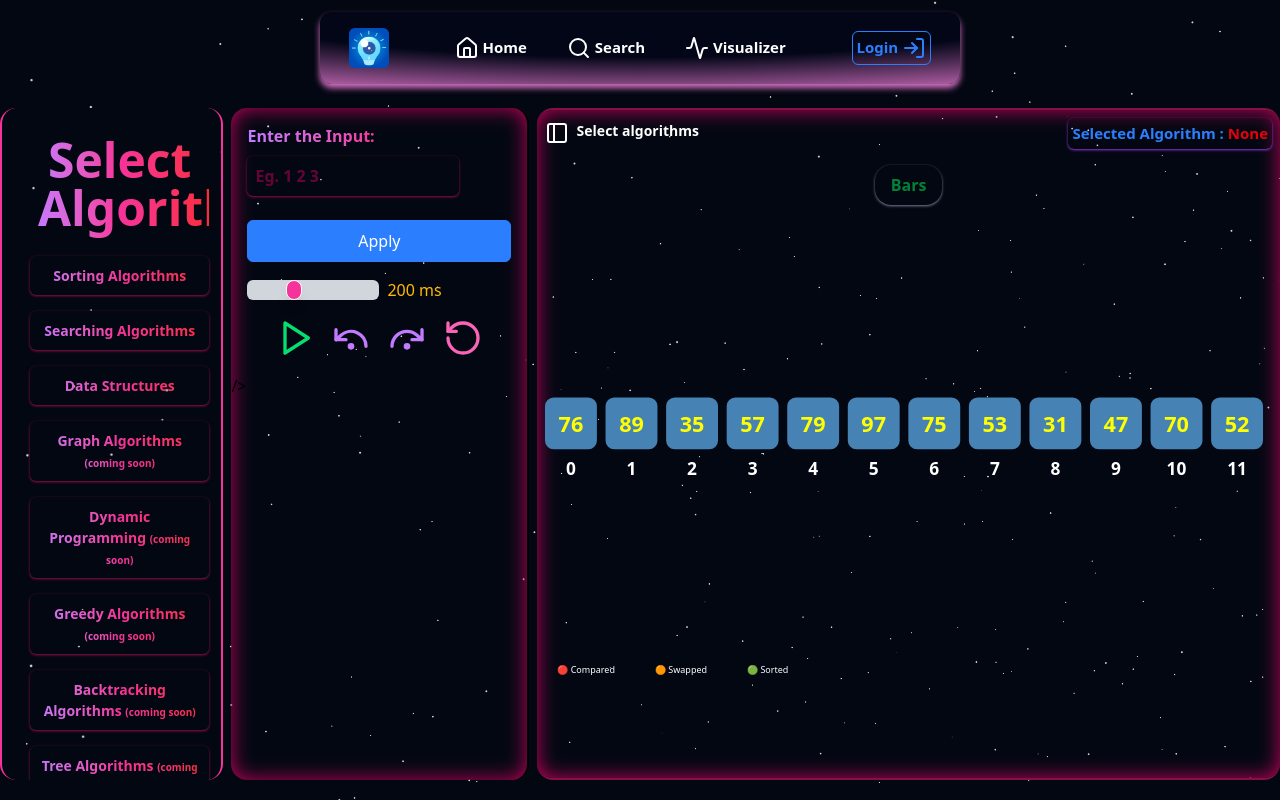
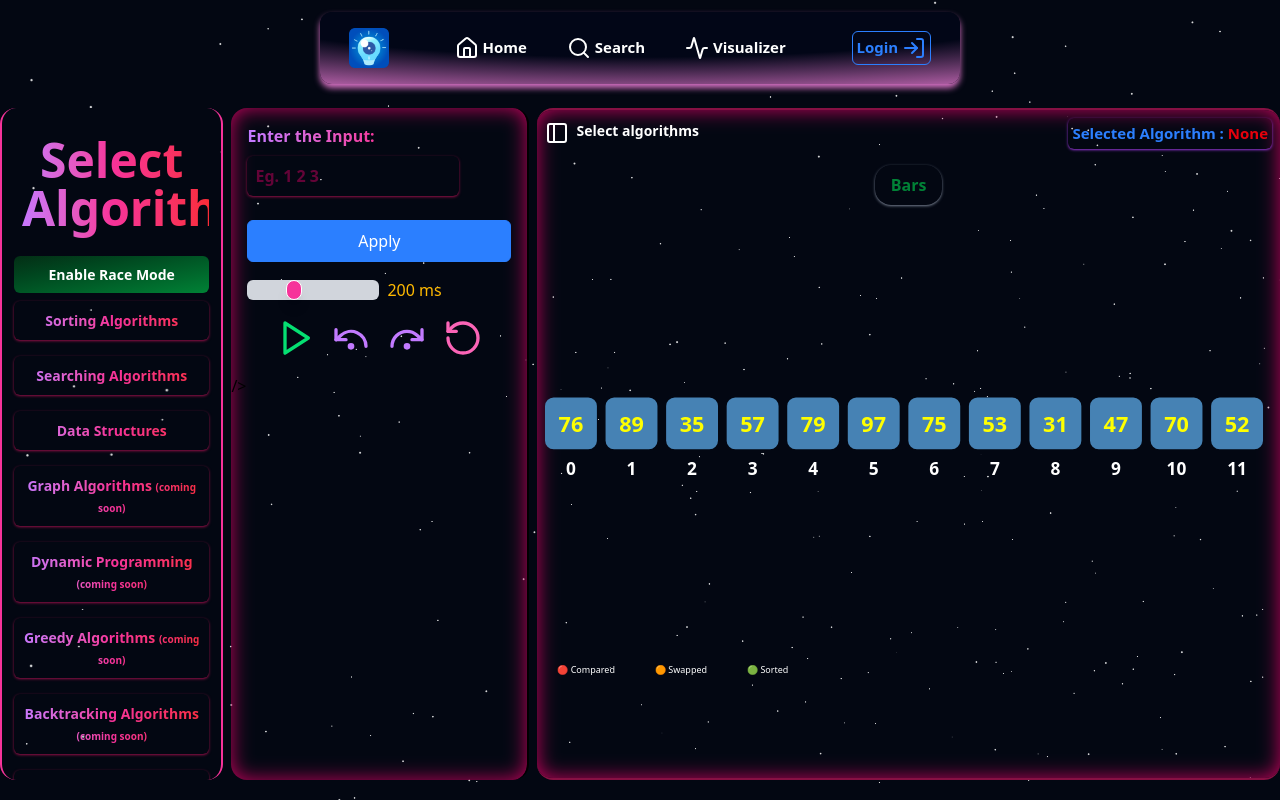
Before and after one commit to CodeBase404/DSA-Visualizer, a React (Vite) app: page /Visualizer in a window 1280 px wide. Built offline with nearby package versions, Linux system fonts and the light colour scheme.

Commit message:
Update Sidebar.jsx

```diff
--- a/src/components/Sidebar.jsx
+++ b/src/components/Sidebar.jsx
@@ -78,10 +78,10 @@ function Sidebar({ algorithm, setAlgorithm, raceMode, setRaceMode,setAlgorithmTy
     };
 
     return (
-        <div className="flex flex-col ml-4 gap-2 text-[8px] mb-20 font-bold sm:text-[14px] text-center md:text-[14px]">
+        <div className="flex flex-col gap-2 text-[8px] mb-20 font-bold sm:text-[14px] text-center md:text-[14px]">
             <h1 className='text-sm md:text-3xl md:py-4 md:px-2 lg:text-5xl font-bold bg-clip-text text-transparent bg-gradient-to-r from-purple-400 via-pink-500 to-red-500'>Select Algorithms</h1>
 
-            <button className={`p-2 block lg:hidden rounded-md cursor-pointer transition ${raceMode ? "text-white bg-gradient-to-tl from-rose-700 to-rose-950 hover:text-rose-300" : "text-white bg-gradient-to-tl from-green-700 to-green-950 hover:text-green-400"}`} onClick={() => setRaceMode(!raceMode)}>
+            <button className={`p-2 rounded-md cursor-pointer transition ${raceMode ? "text-white bg-gradient-to-tl from-rose-700 to-rose-950 hover:text-rose-300" : "text-white bg-gradient-to-tl from-green-700 to-green-950 hover:text-green-400"}`} onClick={() => setRaceMode(!raceMode)}>
                 {raceMode ? "Disable Race Mode" : "Enable Race Mode"}
             </button>
 
@@ -271,9 +271,6 @@ function Sidebar({ algorithm, setAlgorithm, raceMode, setRaceMode,setAlgorithmTy
                     ))}
             </motion.ul>
 
-            <button className={`p-2 hidden lg:block rounded-md cursor-pointer transition ${raceMode ? "text-white bg-gradient-to-tl from-rose-700 to-rose-950 hover:text-rose-300" : "text-white bg-gradient-to-tl from-green-700 to-green-950 hover:text-green-400"}`} onClick={() => setRaceMode(!raceMode)}>
-                {raceMode ? "Disable Race Mode" : "Enable Race Mode"}
-            </button>
         </div>
     )
 }
```
